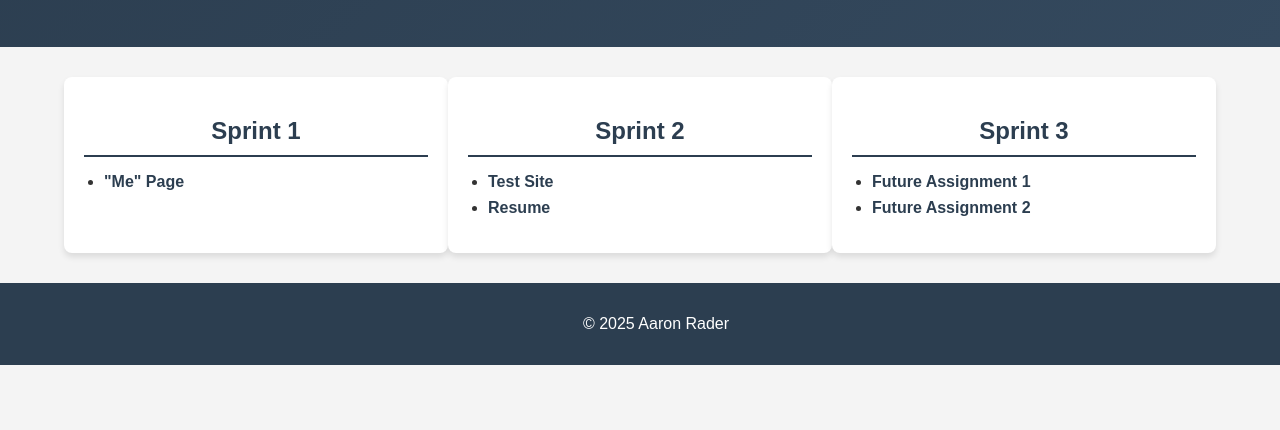
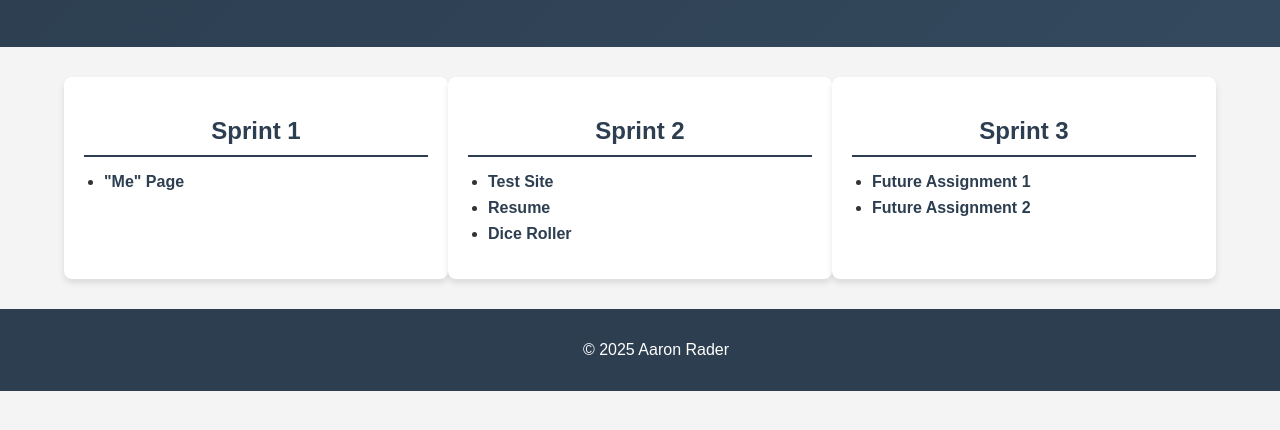
Before and after one commit to Aaron-2792/assignment-portfolio, a plain HTML site: page index.html in a window 1280 px wide. Shown: the part 144-574 px from the top of the page. Drawn offline with Linux system fonts and the light colour scheme.

Commit message:
Added dice roller link

```diff
--- a/index.html
+++ b/index.html
@@ -25,6 +25,7 @@
                 <ul>
                     <li><a href="https://node-js-on-azure-test-ar-fxc4gyb8abdjawek.northcentralus-01.azurewebsites.net/" target="_blank">Test Site</a></li>
                     <li><a href="https://orange-ground-056ec7b1e.4.azurestaticapps.net/" target="_blank">Resume</a></li>
+                    <li><a href="https://nice-ocean-0f4f77210.4.azurestaticapps.net/" target="_blank">Dice Roller</a></li>
                     <!-- Add more Sprint 2 assignments here -->
                 </ul>
             </div>
```
